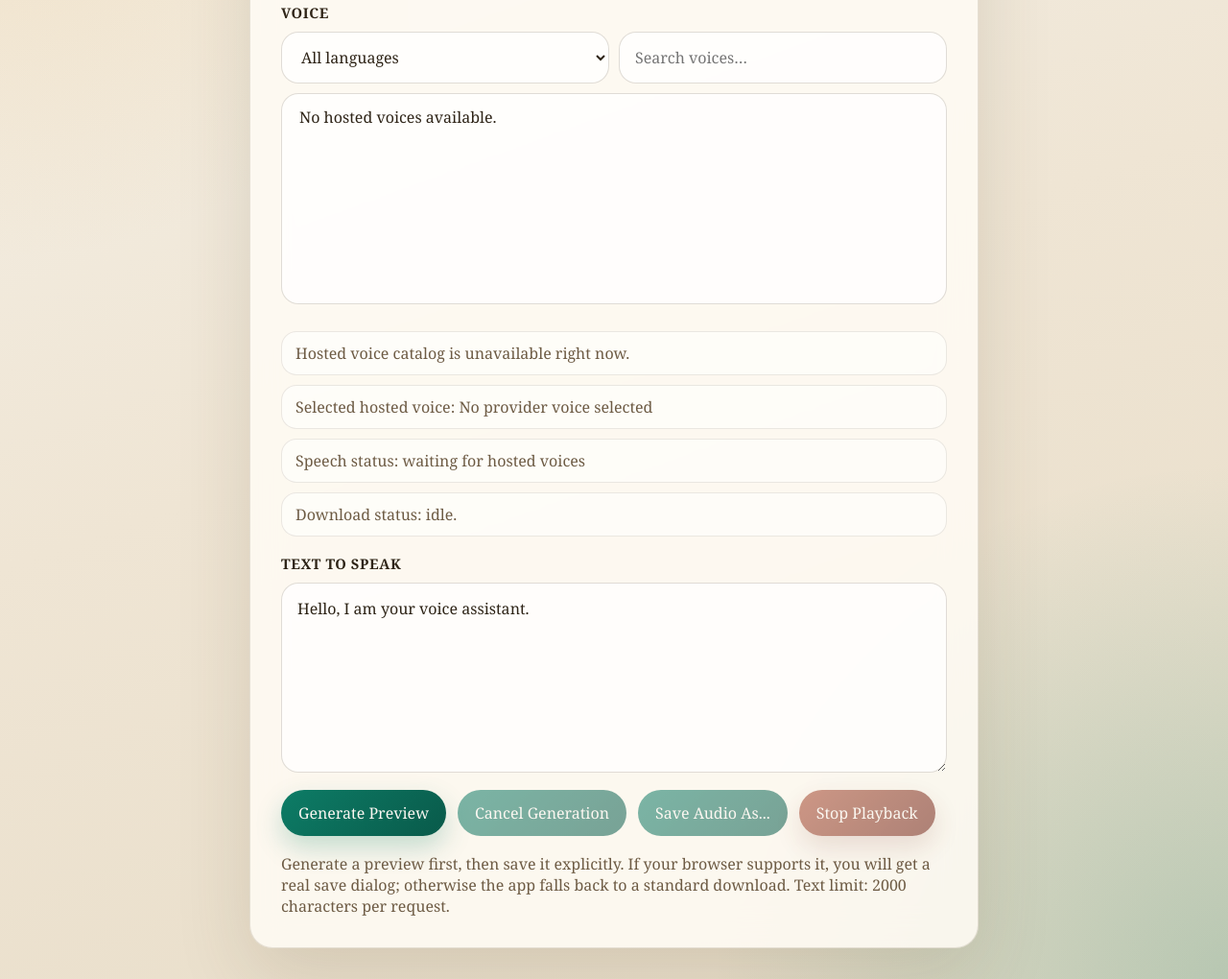
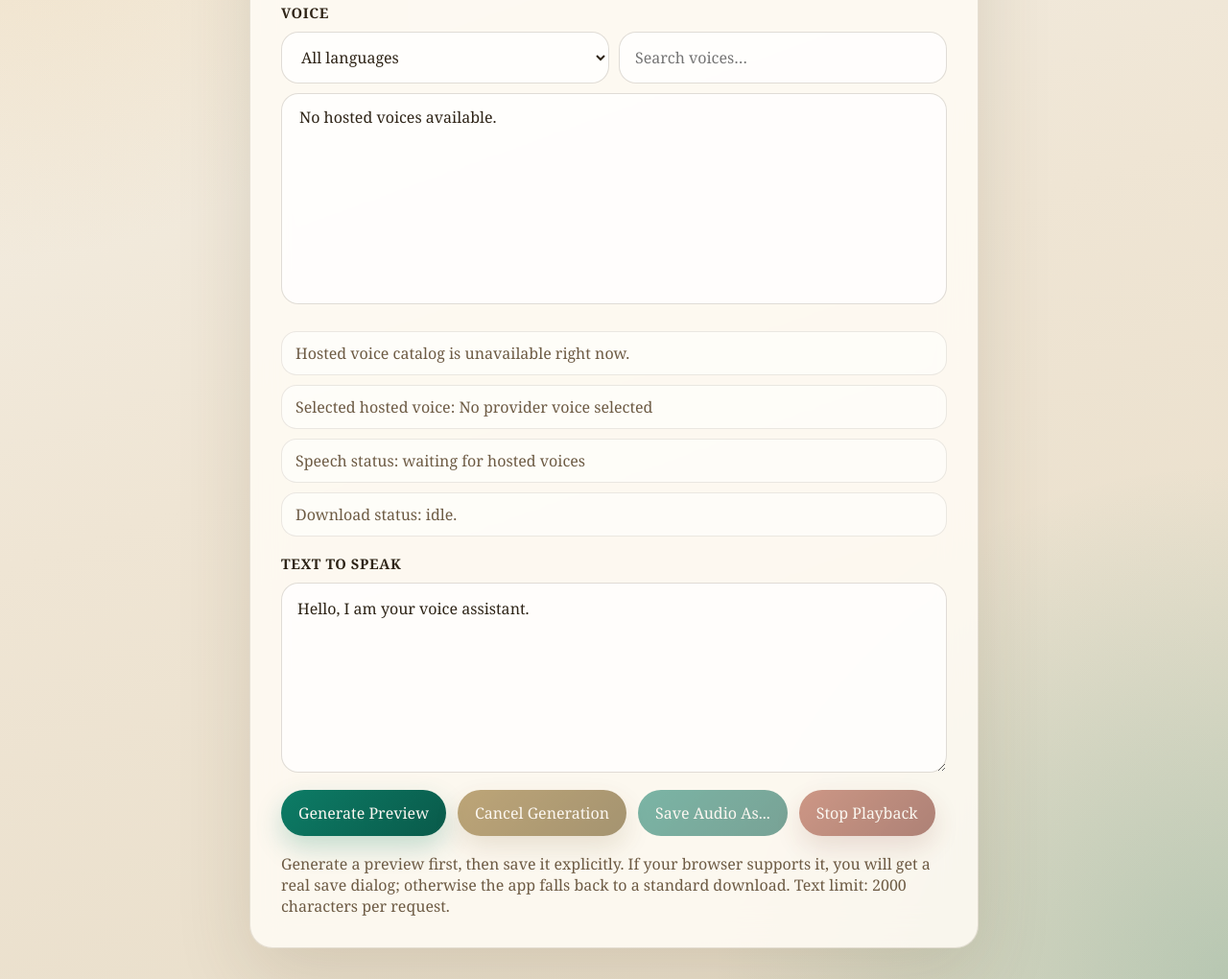
Before and after one commit to Sharaf-Mansour/TTS-Desktop, a website with bundled scripts: page src/views/mainview/index.html in a window 1280 px wide. Shown: the part 231-1251 px from the top of the page at 96% size. Built offline with nearby package versions, Linux system fonts and the light colour scheme; files whose address does not match are found by name; what electrobun would draw is missing.

Commit message:
Update styles.css

```diff
--- a/src/views/mainview/styles.css
+++ b/src/views/mainview/styles.css
@@ -252,6 +252,11 @@ button:disabled {
   box-shadow: 0 12px 28px rgba(108, 29, 18, 0.24);
 }
 
+#cancelGenerateButton {
+  background: linear-gradient(135deg, #875f12 0%, #5a3f05 100%);
+  box-shadow: 0 12px 28px rgba(90, 63, 5, 0.24);
+}
+
 #downloadLink {
   display: inline-block;
   margin-top: 16px;
```
